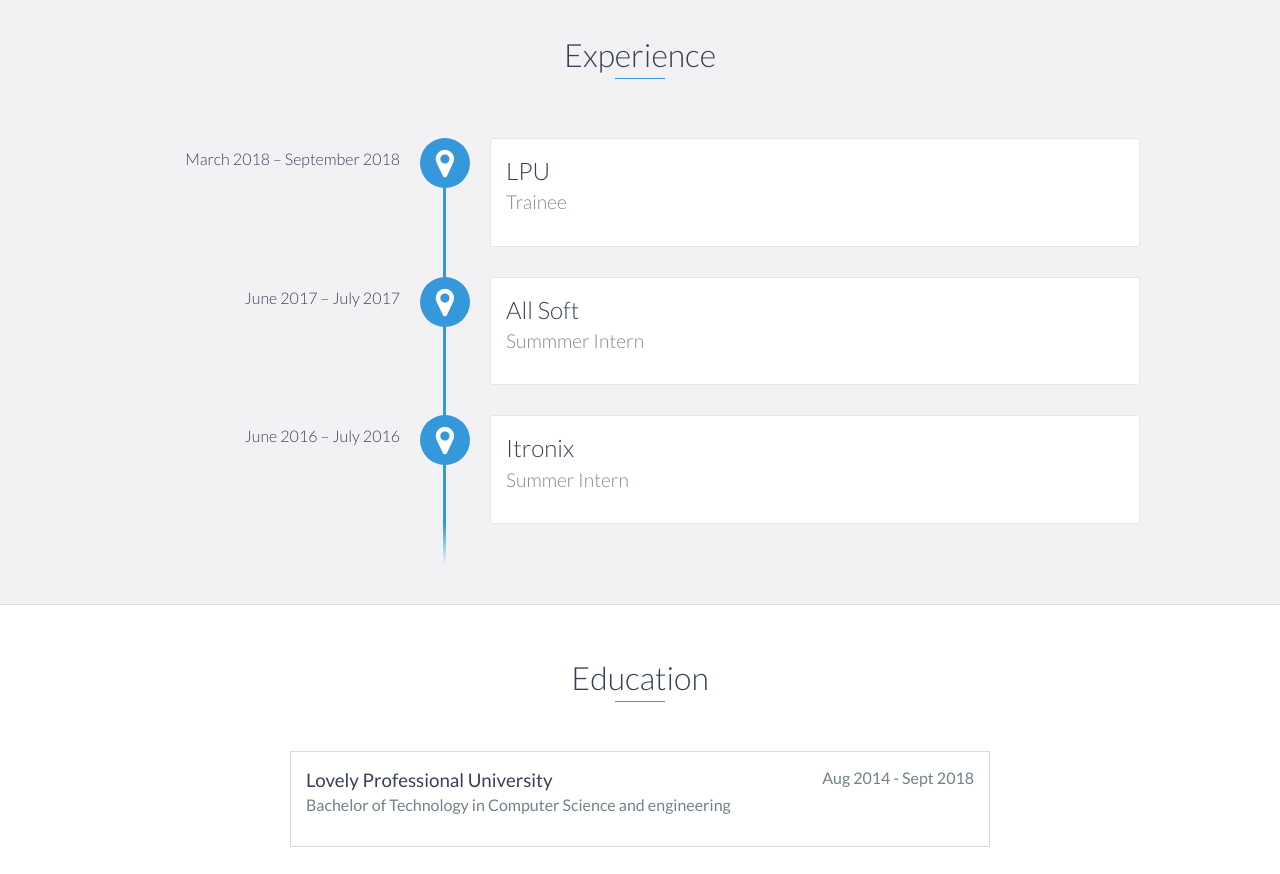
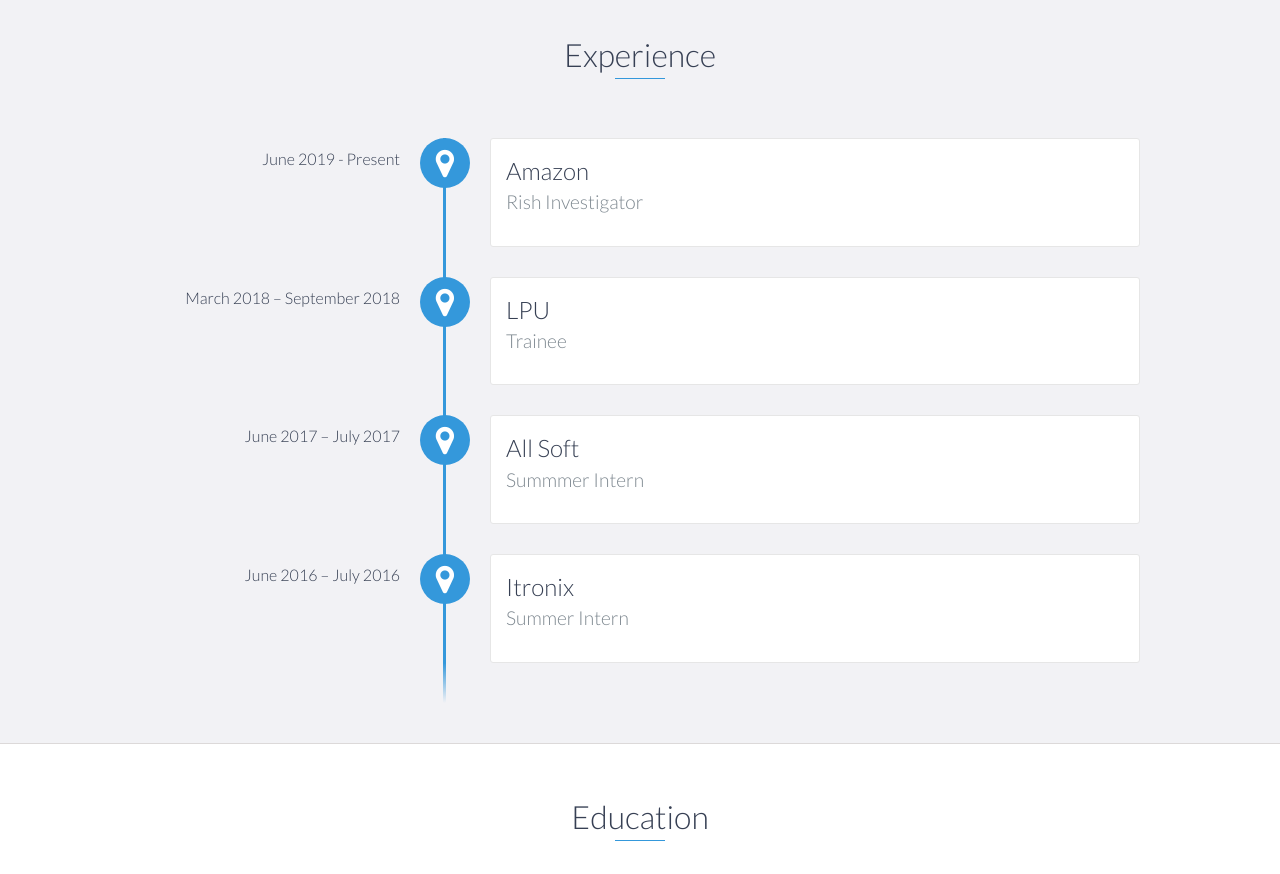
Before and after one commit to ravulaprasad/ravulaprasad.github.io, a plain HTML site: page index.html in a window 1280 px wide. Shown: the part 1060-1934 px from the top of the page. Drawn offline with nearby package versions, Linux system fonts and the light colour scheme.

Commit message:
Update index.html

```diff
--- a/index.html
+++ b/index.html
@@ -88,7 +88,12 @@
     <div id="experience" class="background-alt">
         <h2 class="heading">Experience</h2>
         <div id="experience-timeline">
-            <div data-date="March 2018 – September 2018">
+            <div data-date="June 2019 - Present">
+                <h3>Amazon</h3>
+                <h4>Rish Investigator</h4>
+            </div>
+
+	    <div data-date="March 2018 – September 2018">
                 <h3>LPU</h3>
                 <h4>Trainee</h4>
             </div>
```
